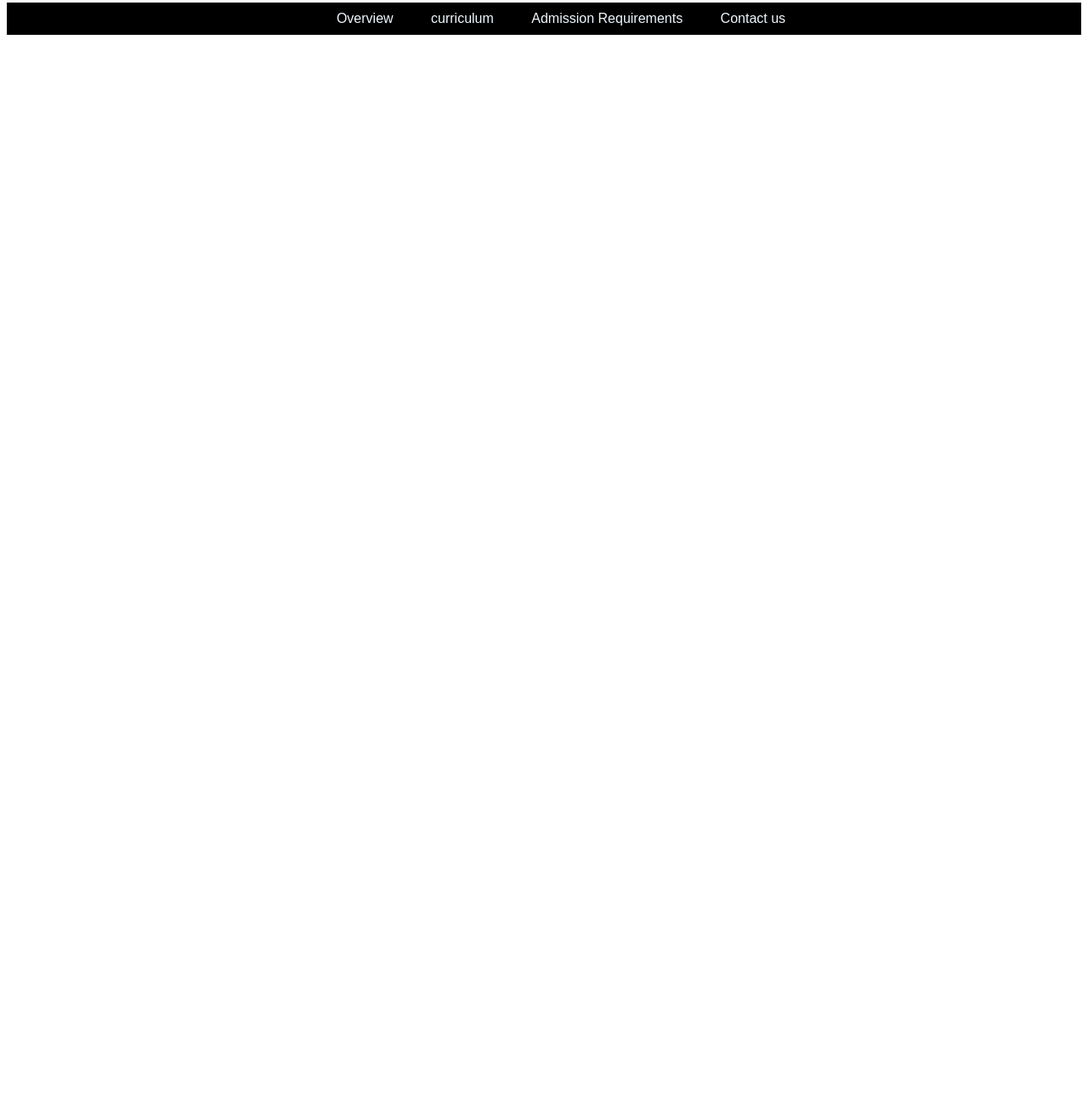
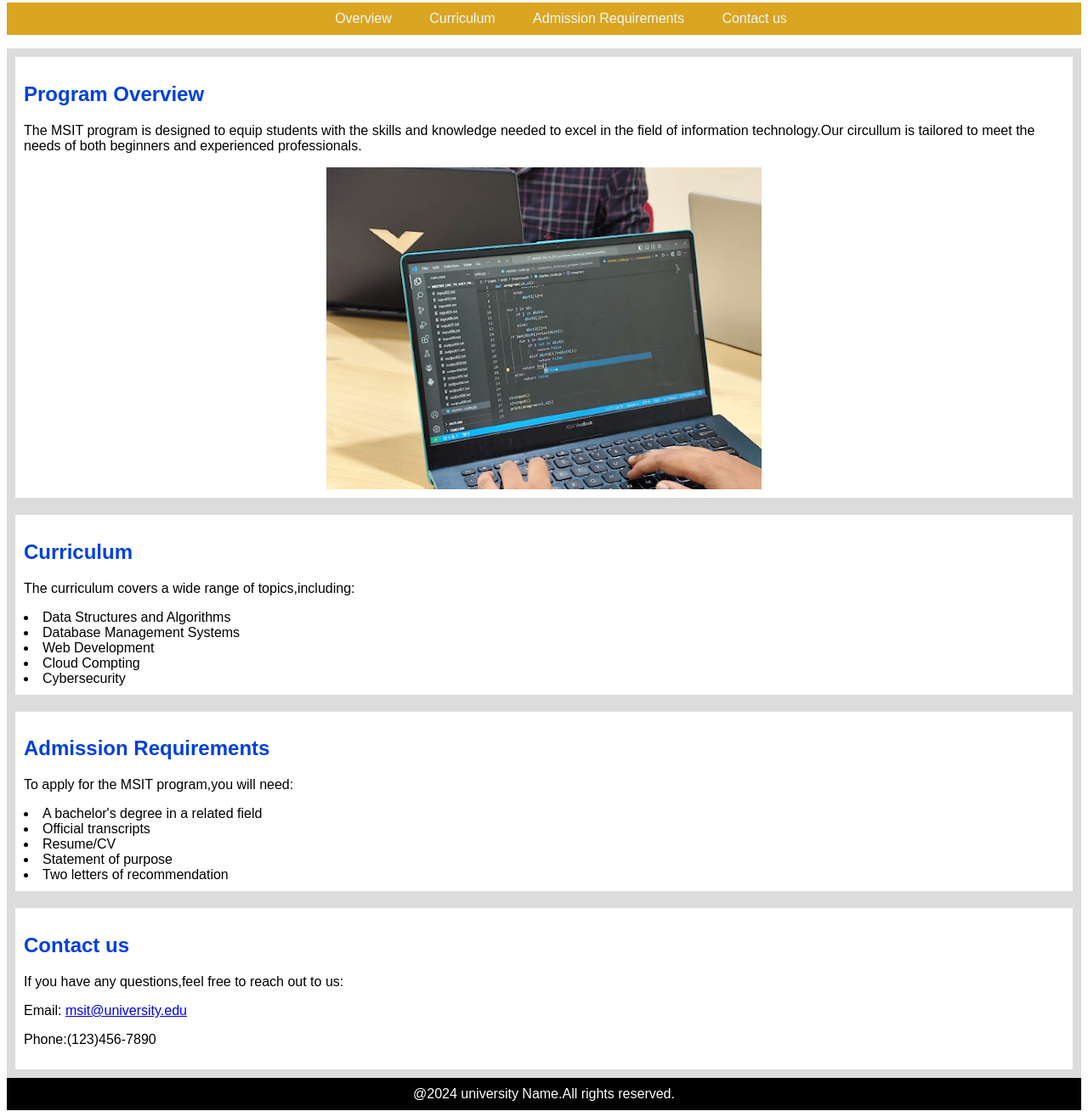
Before and after one commit to srivarshitha-812/Html-and-CSS-project, a plain HTML site: page day2 html/index.html in a window 1280 px wide. Shown: the part 179-1494 px from the top of the page at 85% size. Before the commit the page ends 800 px from the top, so only its background shows below. Drawn offline with Linux system fonts and the light colour scheme.

Commit message:
created htmlpage

```diff
--- a/day2 html/index.html
+++ b/day2 html/index.html
@@ -13,10 +13,44 @@
         <nav>
             <ul>
                 <li>Overview</li>
-                <li>curriculum</li>
+                <li>Curriculum</li>
                 <li>Admission Requirements</li>
                 <li>Contact us</li>
             </ul>
         </nav>
+        <section class="card">
+            <h1>Program Overview</h1>
+            <p>The MSIT program is designed to equip students with the skills and knowledge needed to excel in the field of information technology.Our circullum is tailored to meet the needs of both beginners and experienced professionals. </p>
+            <img src="image.png">
+        </section>
+        <section class="card">
+            <h1>Curriculum</h1>
+            <p>The curriculum covers a wide range of topics,including: </p>
+            <li>Data Structures and Algorithms</li>
+            <li>Database Management Systems</li>
+            <li>Web Development</li>
+            <li>Cloud Compting</li>
+            <li>Cybersecurity</li>
+        </section>
+        <section class="card">
+            <h1>Admission Requirements</h1>
+            <p>To apply for the MSIT program,you will need:</p>
+            <li>A bachelor's degree in a related field</li>
+            <li>Official transcripts</li>
+            <li>Resume/CV</li>
+            <li>Statement of purpose</li>
+            <li>Two letters of recommendation</li>
+        </section>
+        <section class='card'>
+            <h1>Contact us</h1>
+            <p>If you have any questions,feel free to reach out to us:</p>
+            <p>Email: <a href="msit@university.edu">msit@university.edu</a></p>
+            <p>Phone:(123)456-7890</p>
+        </section>
+
+
     </body>
+    <footer class="footer">
+        @2024 university Name.All rights reserved.
+    </footer>
 </html>
--- a/day2 html/style.css
+++ b/day2 html/style.css
@@ -8,7 +8,7 @@ h1{
     color:#0040df
 }
 nav{
-    background-color:black;
+    background-color:goldenrod;
     text-align: center;
 }
 
@@ -18,3 +18,22 @@ ul li{
     display: inline-block;
     padding: 10px 20px;
 }
+.card img {
+    max-width: 100%;
+    border-radius: 8px solid;
+    display: block;
+    margin: 0 auto;
+}
+.card {
+
+    border:10px solid gainsboro;
+    padding:10px
+}
+.footer{
+
+    background-color: black;
+    color: white;
+    text-align: center;
+    padding:10px;
+
+}
```
